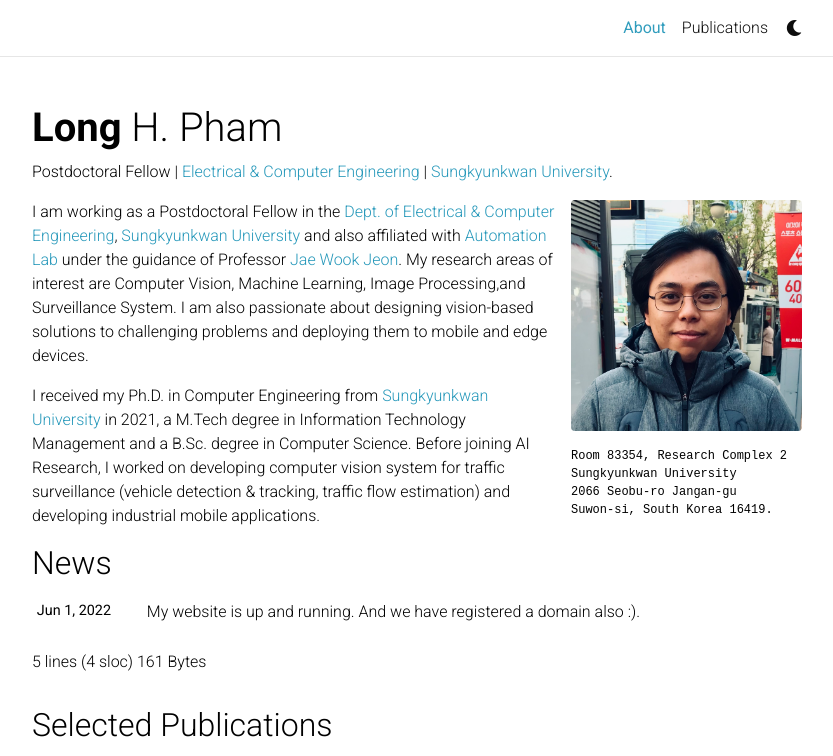
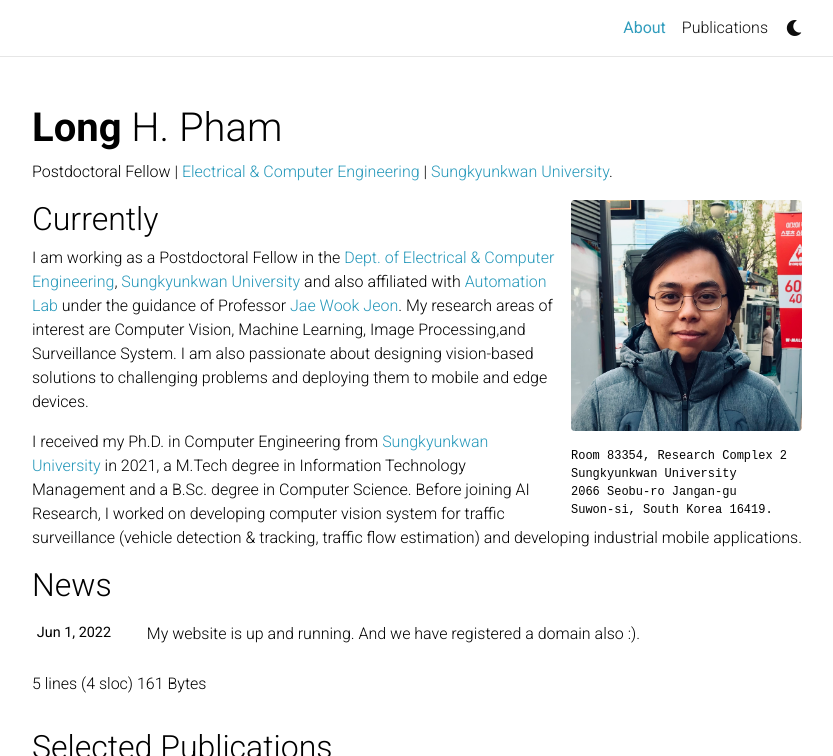
Before and after one commit to phlong3105/phlong3105.github.io, a Jekyll site: the page built from _pages/about.md, in a window 1280 px wide and 1020 px high, cut to the strip 0-756 px from the top of the window. Shown: the whole strip, without its empty margins (223-1056 px from the left). Built offline with Jekyll 4.4.1, drawn with Linux system fonts in a browser that asks for light colours; comment, search, counter and statistics services are not loaded; a style sheet for code colours, icons or effects is not loaded.

Commit message:
First commit

```diff
--- a/_pages/about.md
+++ b/_pages/about.md
@@ -18,6 +18,8 @@ selected_papers: true # includes a list of papers marked as "selected={true}"
 social: true # includes social icons at the bottom of the page
 ---
 
+## Currently
+
 I am working as a Postdoctoral Fellow in the [Dept. of Electrical & Computer Engineering](https://skb.skku.edu/eng_ice/index.do),
 [Sungkyunkwan University](https://www.skku.edu/eng/index.do) and also affiliated
 with [Automation Lab](https://micro.skku.ac.kr/micro/index.do)
```
